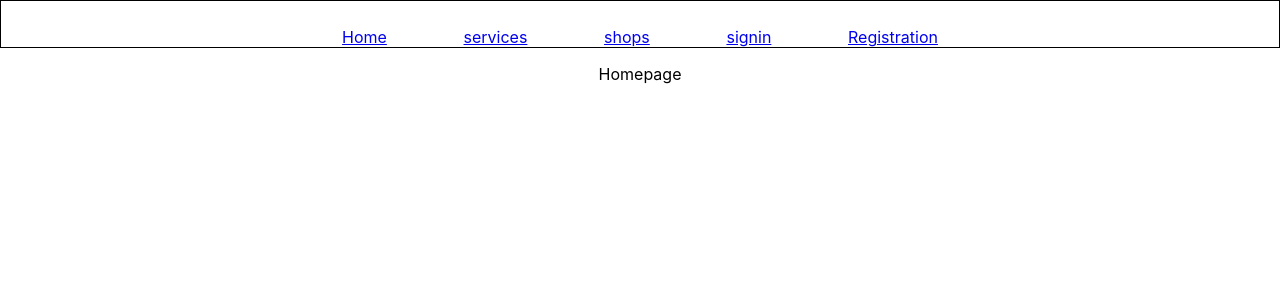
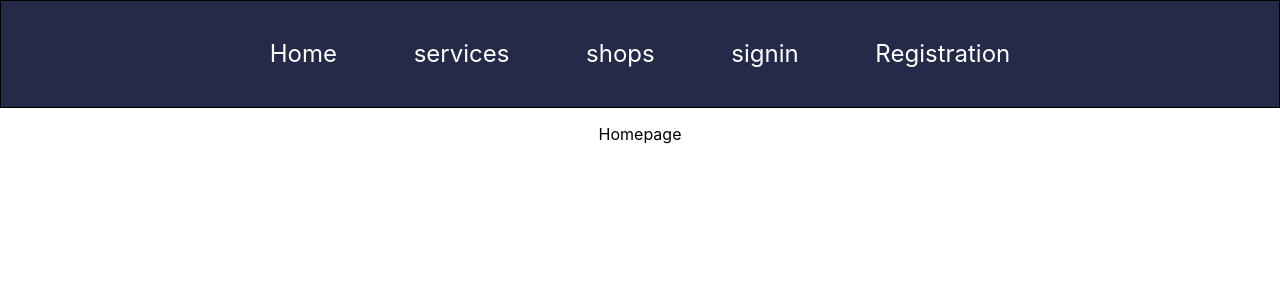
Before and after one commit to Louis-Huynh/Helpii, a React (Create React App) app: page / in a window 1280 px wide. Shown: the top 300 px of the page. Built offline with nearby package versions, Linux system fonts and the light colour scheme.

Commit message:
24-Update UI

```diff
--- a/src/Components/Links.js
+++ b/src/Components/Links.js
@@ -1,6 +1,7 @@
 import React from "react";
 import styled from "styled-components";
 import { Link } from "react-router-dom";
+import { COLORS } from "../Styles/Color";
 
 const Links = () => {
   return (
@@ -15,15 +16,25 @@ const Links = () => {
 };
 
 export default Links;
+//MOBILE-> flex-direction: row-reverse;
 
 const LinkItem = styled(Link)`
   margin: 3%;
+  color: white;
+  text-decoration: none;
+  outline: none;
+  &:hover {
+    color: ${COLORS.orange};
+  }
+  font-size: 1.5em;
 `;
 
 const Wrapper = styled.div`
-    display:flex
-    flex-direction:column;
-    padding-top: 2%;
+  display: flex;
+  flex-direction: rows;
 
-    border:1px solid black;
+  justify-content: center;
+
+  border: 1px solid black;
+  background-color: #242a47;
 `;
--- /dev/null
+++ b/src/Styles/Color.js
@@ -0,0 +1,5 @@
+export const COLORS = {
+  orange: "#E4951E",
+  white: "#FFFFFF",
+  dark_blue: "#242A47",
+};
```
